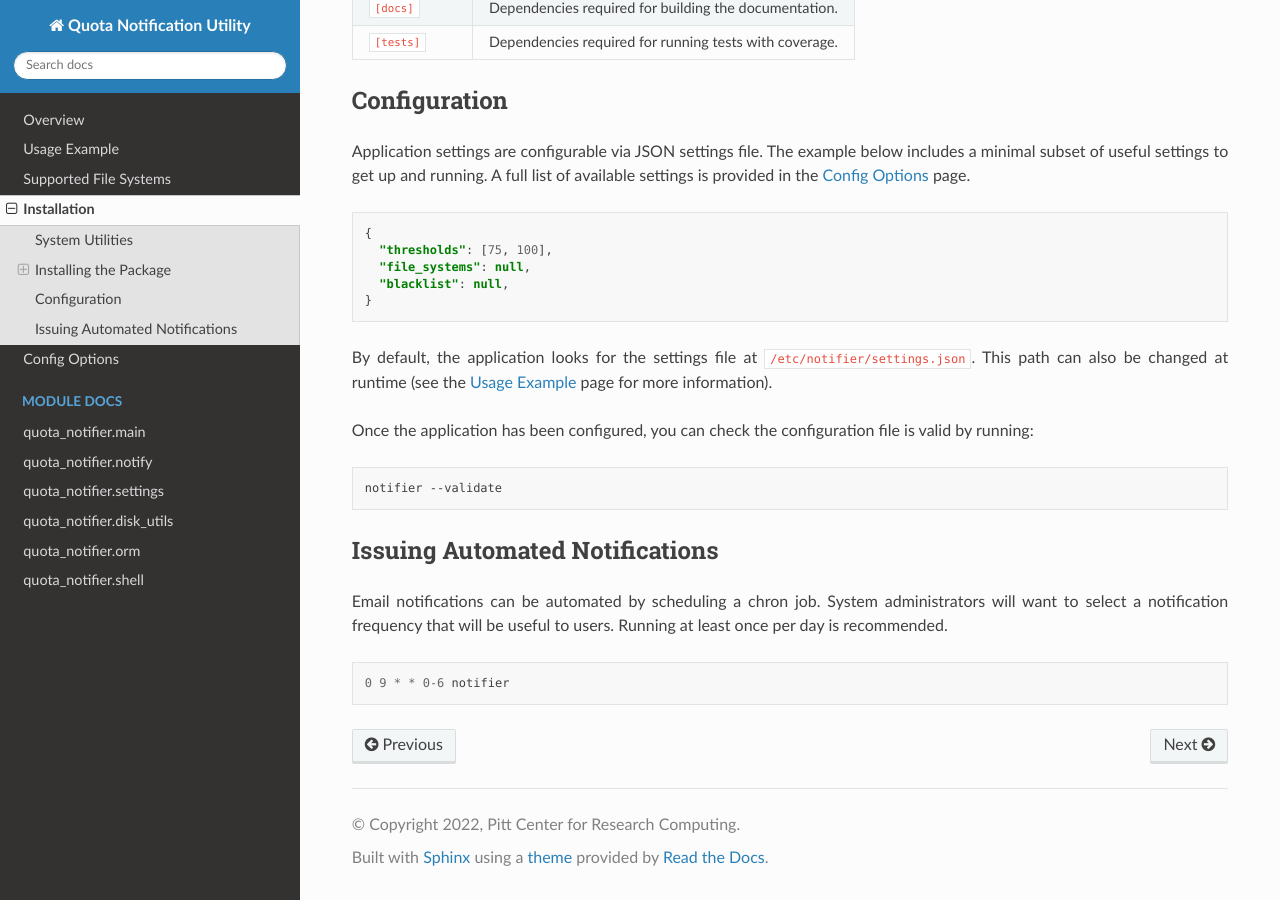
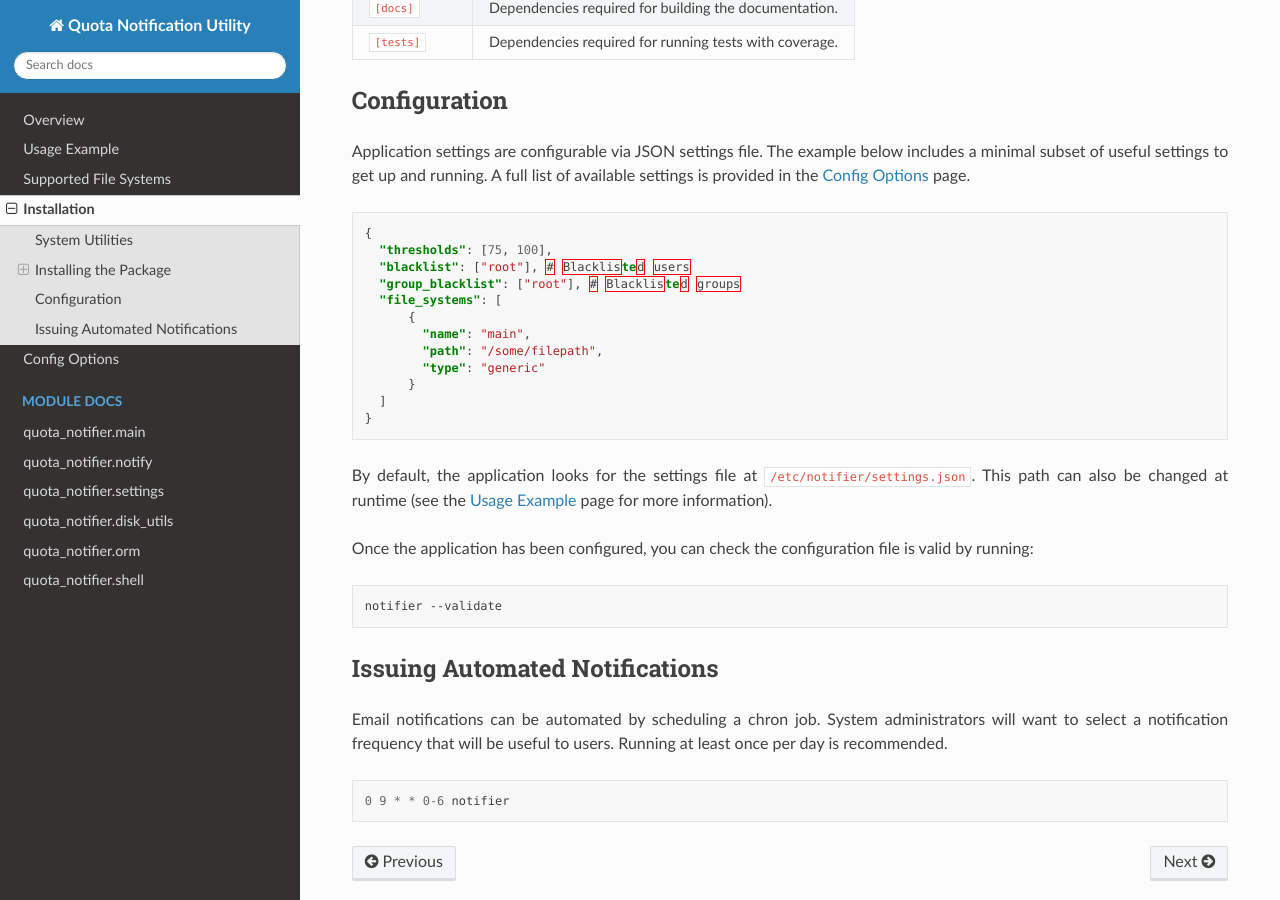
Before and after one commit to pitt-crc/quota_notifier, a Sphinx documentation site: the page built from docs/source/overview/install.rst, in a window 1280 px wide and 900 px high, scrolled down 928 px. Built offline with Sphinx 7.4.7 and the Read the Docs theme 2.0.0, drawn with Linux system fonts in a browser that asks for light colours.

Commit message:
Adds group blacklist to docs

```diff
--- a/docs/source/overview/install.rst
+++ b/docs/source/overview/install.rst
@@ -61,8 +61,15 @@ A full list of available settings is provided in the :doc:`config_options` page.
 
    {
      "thresholds": [75, 100],
-     "file_systems": null,
-     "blacklist": null,
+     "blacklist": ["root"], # Blacklisted users
+     "group_blacklist": ["root"], # Blacklisted groups
+     "file_systems": [
+         {
+           "name": "main",
+           "path": "/some/filepath",
+           "type": "generic"
+         }
+     ]
    }
 
 By default, the application looks for the settings file at ``/etc/notifier/settings.json``.
```
